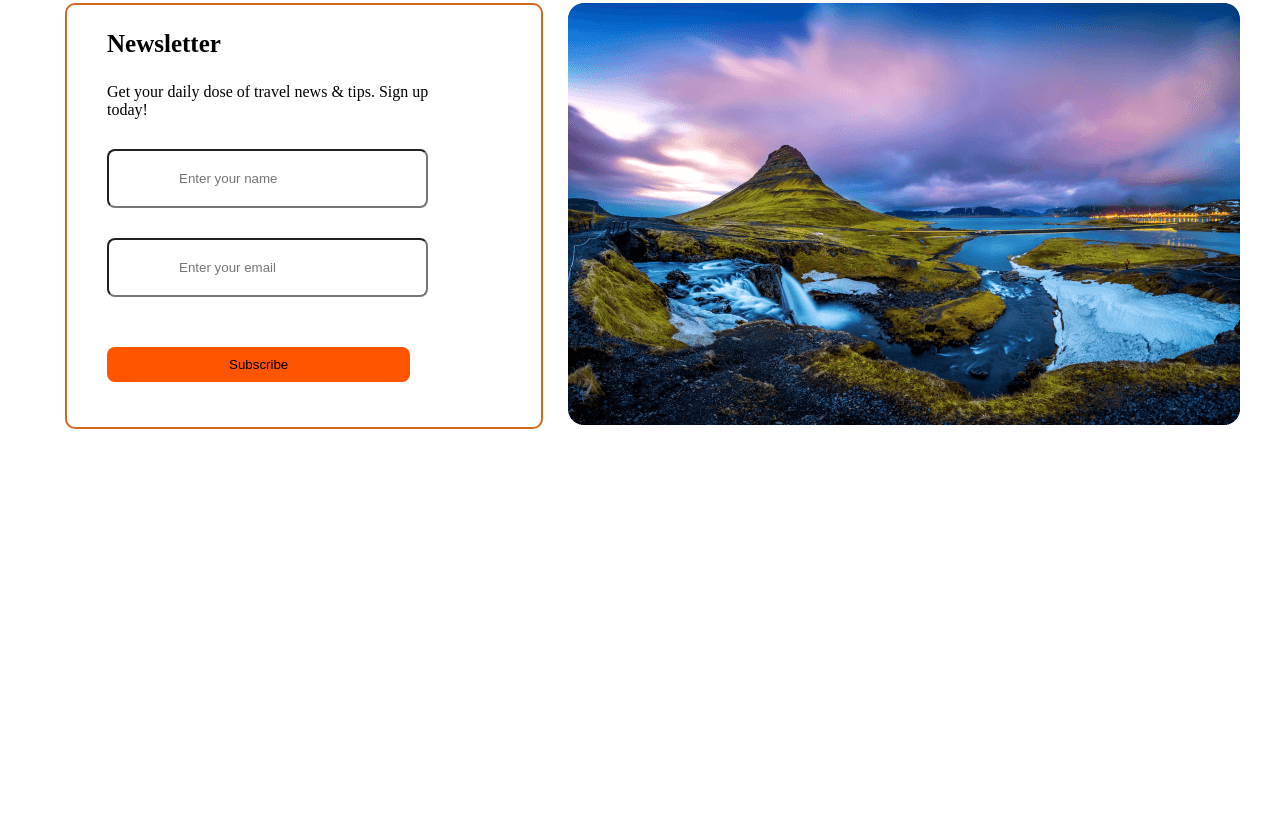
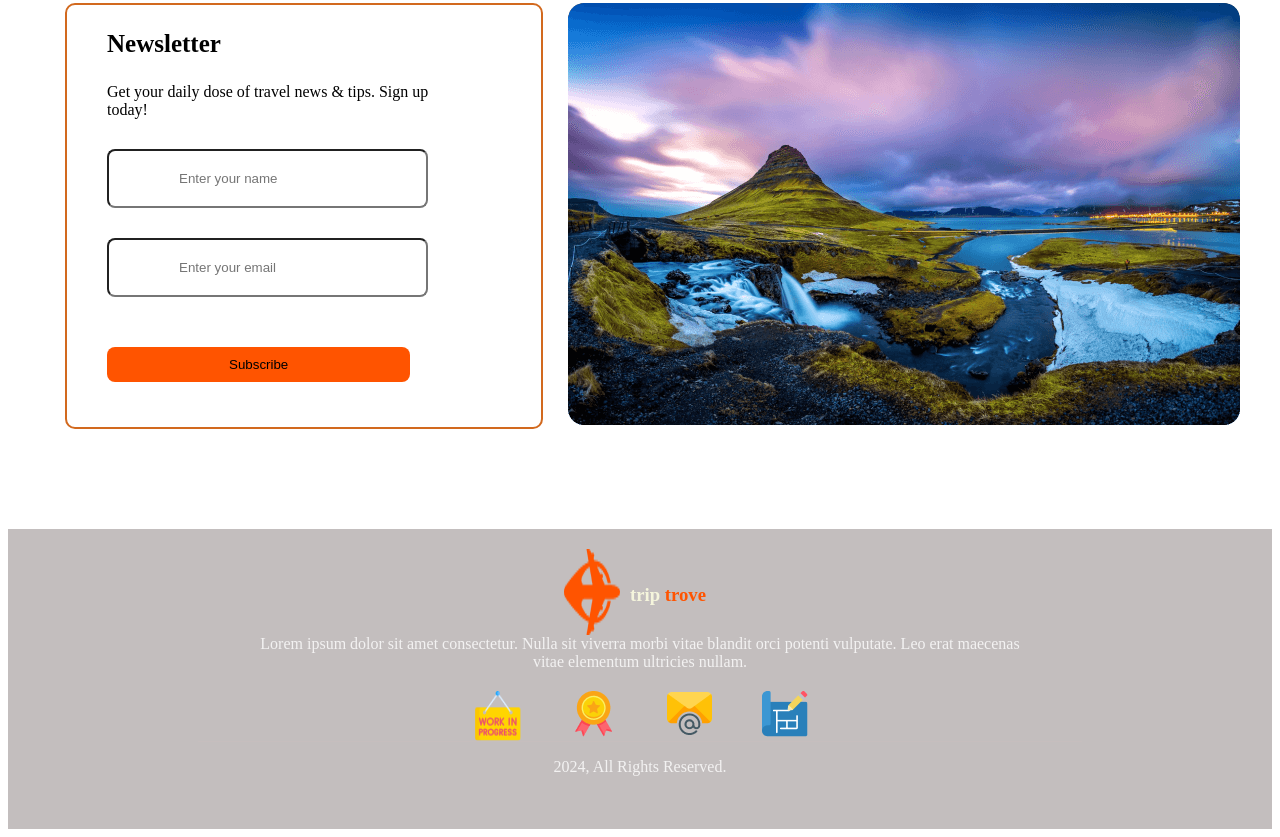
Before and after one commit to shahinafridi012/travel-website, a plain HTML site: page index.html in a window 1280 px wide. Shown: the part 4504-5341 px from the top of the page. Before the commit the page ends 4941 px from the top, so only its background shows below. Drawn offline with Linux system fonts and the light colour scheme.

Commit message:
website done

```diff
--- a/index.css
+++ b/index.css
@@ -434,8 +434,47 @@ p .btn-primary {
     padding-left: 122px;
 }
 
+ .horizental {
+    border-bottom: 1px solid rgb(198, 190, 190);
+    width: 70%;
+    margin: auto;
+ }
+ footer{
+    background-color: #c3bebe;
+    height: 300px;
+    padding-top: -300px;
+    margin-top: 100px;
+}
+footer div {
+    color: #f3f2f2;
+    text-align: center;
+}
+footer img {
+   padding-top: 20px;
+   justify-content: space-between;
+}
+.plane {
+    display: flex;
+    text-align: center;
+    justify-content: center;
+}
+.plane h3 {
+margin-top: 45px;
+padding: 10px;
+color: beige;
 
-
+}
+.plane-2 p{
+width: 770px;
+margin: auto;
+}
+.plane-3 {
+    display: flex;
+    text-align: center;
+    justify-content: center;
+    gap: 50px
+    ;
+}
 /* media query */
 @media screen and (max-width:576px) {
 
--- a/index.html
+++ b/index.html
@@ -183,7 +183,38 @@
         </section>
     </main>
     <footer>
+<div class="plane">
+    <img src="./Images/Group 40071 (2).png" alt="">
+    <h3> trip <span>trove</span></h3>
+</div>
+        <div class="plane-2" >
 
+            <p>Lorem ipsum dolor sit amet consectetur. Nulla sit viverra morbi vitae blandit orci potenti vulputate. Leo erat maecenas vitae elementum ultricies nullam. </p>
+            <!-- <img src="/icons/customers.png" alt="">
+            <img src="/icons/email.png" alt="">
+            <img src="/icons/projects.png" alt="">
+            <img src="/icons/ribon.png" alt=""> -->
+          </div>
+          <div class="plane-3">
+            <img src="/icons/customers.png" alt="">
+            <div>
+                <img src="/icons/ribon.png" alt="">
+              </div>
+              <div>
+                <img src="/icons/email.png" alt="">
+              </div>
+              <div>
+                <img src="/icons/projects.png" alt="">
+              </div>
+          </div>
+
+
+     <div class="horizental">
+
+     </div>
+     <DIV>
+        <P>2024, All Rights Reserved.</P>
+     </DIV>
     </footer>
 </body>
 
```
Also changed, not shown: icons/customers.png (added), icons/email.png (added), icons/projects.png (added), icons/ribon.png (added).
